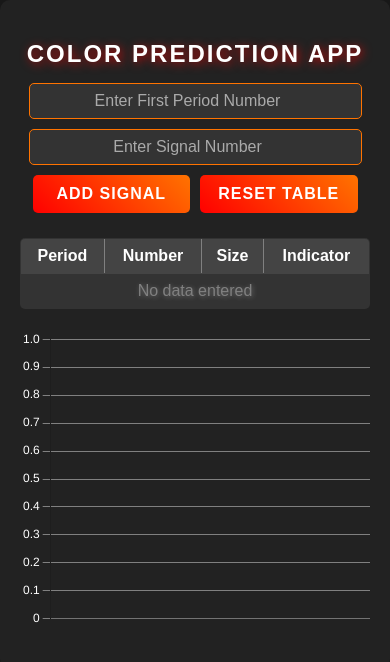
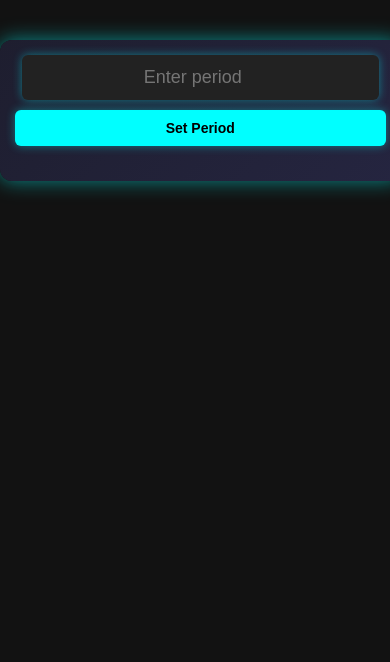
Before and after one commit to SaiTeja1233/color-preciction, a React (Create React App) app: page / in a window 390 px wide. Shown: the top 662 px of the page. Built offline with nearby package versions, Linux system fonts and the light colour scheme.

Commit message:
new update

```diff
--- a/src/ColorPredictionApp.css
+++ b/src/ColorPredictionApp.css
@@ -1,218 +1,174 @@
-/* Global Styles */
+/* General Styling */
 body {
     font-family: Arial, sans-serif;
-    background-color: #181818;
-
-    color: white;
+    background-color: #121212;
+    color: #fff;
+    text-align: center;
     margin: 0;
     padding: 0;
-    display: flex;
-    justify-content: center;
-    align-items: center;
-    height: auto;
 }
 
-/* App Container */
+/* Main Container */
 .container {
-    text-align: center;
+    width: 90%;
+    max-width: 500px;
+    margin: 40px auto;
     padding: 20px;
-    background: #222;
-    color: white;
-    max-width: 500px;
-    width: 90%;
-    margin: auto;
-    border-radius: 10px;
-    box-shadow: 0 4px 10px rgba(0, 0, 0, 0.5);
+    background: linear-gradient(135deg, #1e1e2f, #252540);
+    border-radius: 12px;
+    box-shadow: 0 0 20px rgba(0, 255, 255, 0.5);
 }
 
-/* Headings */
-h2 {
-    font-size: 22px;
-    margin-bottom: 10px;
+/* Input and Button */
+.number-input, .period-input {
+    width: 90%;
+    padding: 12px;
+    font-size: 18px;
+    border: none;
+    outline: none;
+    border-radius: 6px;
+    background: #222;
+    color: #0ff;
+    text-align: center;
+    box-shadow: 0 0 10px rgba(0, 255, 255, 0.4);
+    transition: 0.3s ease-in-out;
 }
 
-/* Input Fields */
-input {
-    margin: 5px;
-    padding: 10px;
-    width: 100%;
-    border: none;
-    border-radius: 5px;
-    font-size: 16px;
-    outline: none;
-    background: #333;
-    color: white;
-    text-align: center;
+.number-input:focus, .period-input:focus {
+    box-shadow: 0 0 15px rgba(0, 255, 255, 0.7);
 }
 
-input::placeholder {
-    color: #aaa;
+.add-btn, .set-period-btn {
+    width: 100%;
+    padding: 12px;
+    margin-top: 10px;
+    font-size: 16px;
+    font-weight: bold;
+    color: #000;
+    background: #0ff;
+    border: none;
+    border-radius: 6px;
+    cursor: pointer;
+    transition: 0.3s ease-in-out;
+    box-shadow: 0 0 10px rgba(0, 255, 255, 0.4);
 }
 
-/* Buttons */
-button {
-    margin: 5px;
-    padding: 12px;
-    width: 48%;
-    font-size: 16px;
-    font-weight: bold;
-    border: none;
-    border-radius: 5px;
-    cursor: pointer;
-    background: linear-gradient(45deg, #ff416c, #ff4b2b);
-    color: white;
-    transition: 0.3s ease;
-}
-
-button:hover {
-    background: linear-gradient(45deg, #ff4b2b, #ff416c);
+.add-btn:hover, .set-period-btn:hover {
+    background: #00bcd4;
+    box-shadow: 0 0 20px rgba(0, 255, 255, 0.8);
     transform: scale(1.05);
 }
 
-/* Table */
-table {
+/* Scrollable Grid Container */
+.scroll-container {
     width: 100%;
-    margin-top: 20px;
-    border-collapse: collapse;
-    background: #333;
-    border-radius: 5px;
-    overflow: hidden;
+    overflow-x: auto;
+    white-space: nowrap;
+    padding: 10px 0;
+    position: relative;
+    scrollbar-width: thin;
+    scrollbar-color: rgb(0, 195, 255) transparent;
 }
 
-th,
-td {
-    padding: 10px;
-    border-bottom: 1px solid #444;
-    text-align: center;
+/* Hide the default scrollbar */
+.scroll-container::-webkit-scrollbar {
+    height: 3px;
 }
 
-th {
-    background: #444;
-    color: white;
+.scroll-container::-webkit-scrollbar-track {
+    background: transparent;
 }
 
-td {
-    font-size: 16px;
+.scroll-container::-webkit-scrollbar-thumb {
+    background: rgb(0, 195, 255);
+    border-radius: 10px;
 }
 
-tbody tr:hover {
-    background: #555;
+/* Grid Container */
+.grid-container {
+    display: flex;
+    gap: 10px;
+}
+
+/* Columns */
+.column {
+    display: flex;
+    flex-direction: column;
+    gap: 8px;
+}
+
+/* Grid Box - Circle Shape */
+.grid-box {
+    width: 50px;
+    height: 50px;
+    font-size: 20px;
+    font-weight: bold;
+    display: flex;
+    align-items: center;
+    justify-content: center;
+    border-radius: 50%;
+    text-shadow: 0 0 5px rgba(255, 255, 255, 0.6);
+    box-shadow: 0 0 8px rgba(255, 255, 255, 0.2);
+    transition: 0.3s ease-in-out;
+    user-select: none;
+}
+
+/* Red (Even) */
+.red {
+    background: linear-gradient(135deg, #ff3d3d, #b71c1c);
+    color: white;
+    box-shadow: 0 0 10px rgba(255, 0, 0, 0.6);
+}
+
+.red:hover {
+    transform: scale(1.1);
+    box-shadow: 0 0 15px rgba(255, 0, 0, 0.9);
+}
+
+/* Green (Odd) */
+.green {
+    background: linear-gradient(135deg, #00e676, #007d34);
+    color: white;
+    box-shadow: 0 0 10px rgba(0, 255, 0, 0.6);
+}
+
+.green:hover {
+    transform: scale(1.1);
+    box-shadow: 0 0 15px rgba(0, 255, 0, 0.9);
 }
 
 /* Prediction Box */
 .prediction-box {
     margin-top: 20px;
     padding: 15px;
-    border-radius: 5px;
-    background: #282828;
+    border-radius: 8px;
+    display: flex;
+    align-items: center;
+    justify-content: center;
+    flex-direction: column;
+    gap: 10px;
     font-size: 18px;
     font-weight: bold;
+    background: linear-gradient(135deg, #222, #333);
+    box-shadow: 0 0 10px rgba(0, 255, 255, 0.4);
 }
 
-/* Chart Container */
-.chart-container {
-    width: 100%;
-    height: 300px;
-    margin-top: 20px;
-}
-
-/* Responsive Design */
+/* Responsive */
 @media (max-width: 500px) {
+    .grid-box {
+        width: 40px;
+        height: 40px;
+        font-size: 16px;
+    }
     .container {
-        max-width: 90%;
+        width: 95%;
         padding: 15px;
     }
-
-    h2 {
-        font-size: 18px;
-    }
-
-    input {
-        font-size: 14px;
-        padding: 8px;
-    }
-
-    button {
+    .add-btn, .set-period-btn {
         font-size: 14px;
         padding: 10px;
-        width: 100%;
     }
-
-    th,
-    td {
-        font-size: 14px;
-        padding: 8px;
-    }
-
     .prediction-box {
         font-size: 16px;
     }
 }
-h2 {
-    font-size: 24px;
-    font-weight: bold;
-    text-transform: uppercase;
-    letter-spacing: 2px;
-    text-shadow: 2px 2px 10px rgba(255, 0, 0, 0.7);
-}
-
-h3 {
-    font-size: 20px;
-    font-weight: bold;
-    text-transform: uppercase;
-    color: #ffcc00;
-    text-shadow: 2px 2px 10px rgba(255, 204, 0, 0.7);
-}
-
-p {
-    font-size: 18px;
-    font-weight: 500;
-    color: #ffffff;
-}
-
-button {
-    font-size: 16px;
-    font-weight: bold;
-    text-transform: uppercase;
-    letter-spacing: 1px;
-    color: white;
-    background: linear-gradient(45deg, #ff0000, #ff7300);
-    border: none;
-    border-radius: 5px;
-    transition: all 0.3s ease-in-out;
-}
-
-button:hover {
-    background: linear-gradient(45deg, #ff7300, #ff0000);
-    transform: scale(1.05);
-    box-shadow: 0px 0px 15px rgba(255, 115, 0, 0.7);
-}
-
-table th {
-    font-size: 16px;
-    font-weight: bold;
-}
-
-table td {
-    font-size: 16px;
-    font-weight: 500;
-    color: white;
-    text-shadow: 1px 1px 5px rgba(255, 255, 255, 0.3);
-}
-
-input {
-    font-size: 16px;
-    font-weight: 500;
-    color: white;
-    background: #333;
-    border: 1px solid #ff7300;
-    padding: 10px;
-    border-radius: 5px;
-    outline: none;
-    transition: all 0.3s ease-in-out;
-}
-
-input:focus {
-    border-color: #ffcc00;
-    box-shadow: 0px 0px 10px rgba(255, 204, 0, 0.7);
-}
--- a/src/ColorPredictionApp.jsx
+++ b/src/ColorPredictionApp.jsx
@@ -1,232 +1,184 @@
 import React, { useState } from "react";
-import { Line } from "react-chartjs-2";
-import "chart.js/auto";
 import "./ColorPredictionApp.css";
 
 const ColorPredictionApp = () => {
-    const [signals, setSignals] = useState([]);
-    const [periodNumber, setPeriodNumber] = useState("");
-    const [numberInput, setNumberInput] = useState("");
-    const [prediction, setPrediction] = useState("");
+    const [columns, setColumns] = useState([]); // Stores numbers
+    const [inputNumber, setInputNumber] = useState(""); // Number input
+    const [period, setPeriod] = useState(""); // Period input (initial)
+    const [prediction, setPrediction] = useState(null); // Stores predicted next number
+    const [periodSet, setPeriodSet] = useState(false); // Tracks if period is set
 
-    const handleAddSignal = () => {
-        if (numberInput === "" || isNaN(numberInput) || periodNumber === "")
+    // Function to add number
+    const addNumber = () => {
+        const newNumber = parseInt(inputNumber, 10);
+
+        if (isNaN(newNumber) || newNumber < 0 || newNumber > 9) {
+            alert("Please enter a valid number between 0 and 9.");
             return;
+        }
+        if (!periodSet) {
+            alert("Please enter a period number first.");
+            return;
+        }
 
-        const num = parseInt(numberInput);
-        const newPeriod =
-            signals.length > 0
-                ? parseInt(signals[0].period) + 1
-                : parseInt(periodNumber); // Keep initial input when empty
+        setColumns((prevColumns) => {
+            let updatedColumns = [...prevColumns];
 
-        const newSignal = {
-            period: newPeriod, // Incremented period number
-            value: num,
-            color: num % 2 === 0 ? "🔴" : "🟢",
-            size: num >= 5 ? "Big" : "Small",
+            if (updatedColumns.length === 0) {
+                updatedColumns = [[{ num: newNumber, period }]];
+            } else {
+                const lastColumn = updatedColumns[updatedColumns.length - 1];
+                const lastColumnIsEven = lastColumn[0].num % 2 === 0;
+                const newNumberIsEven = newNumber % 2 === 0;
+
+                if (
+                    (newNumberIsEven && lastColumnIsEven) ||
+                    (!newNumberIsEven && !lastColumnIsEven)
+                ) {
+                    updatedColumns[updatedColumns.length - 1] = [
+                        ...lastColumn,
+                        { num: newNumber, period },
+                    ];
+                } else {
+                    updatedColumns.push([{ num: newNumber, period }]);
+                }
+            }
+
+            // Store up to 20 columns but display only last 10
+            if (updatedColumns.length > 20) {
+                updatedColumns.shift();
+            }
+
+            // Trigger prediction when 9 columns are completed
+            if (updatedColumns.length >= 9) {
+                const predictedNum = predictNextNumber(updatedColumns);
+                setPrediction(predictedNum);
+            }
+
+            return updatedColumns;
+        });
+
+        setPeriod(period + 1); // Auto-increment period
+        setInputNumber(""); // Clear number input
     };
 
-        const updatedSignals = [newSignal, ...signals.slice(0, 9)];
-        setSignals(updatedSignals);
+   const predictNextNumber = (data) => {
+       if (!data || data.length === 0) return null;
 
-        // Update the period number state for the next entry
-        setPeriodNumber(newPeriod);
+       const numberFrequency = Array(10).fill(0);
+       const colorFrequency = { red: 0, green: 0 };
 
-        setNumberInput("");
+       // Weight recent entries higher for better trend prediction
+       const weightFactor = data.length > 5 ? 1.5 : 1;
 
-        if (updatedSignals.length >= 3) {
-            predictNext(updatedSignals);
+       data.flat().forEach((entry, index) => {
+           numberFrequency[entry.num] += weightFactor * (index + 1); // More weight for recent numbers
+           if (entry.color === "red") colorFrequency.red += 1;
+           if (entry.color === "green") colorFrequency.green += 1;
+       });
+
+       // Find the number with the highest weighted frequency
+       const maxFreq = Math.max(...numberFrequency);
+       const weightedNumbers = numberFrequency
+           .map((freq, num) => (freq === maxFreq ? num : null))
+           .filter((num) => num !== null);
+
+       // Predict number based on weighted probability
+       let predictedNumber =
+           weightedNumbers[Math.floor(Math.random() * weightedNumbers.length)];
+
+       // Predict color based on color frequency trends
+       const predictedColor =
+           colorFrequency.red >= colorFrequency.green ? "red" : "green";
+
+       return { number: predictedNumber, color: predictedColor };
+   };
+
+
+    // Handle Enter Key Press
+    const handleKeyPress = (e) => {
+        if (e.key === "Enter") {
+            addNumber();
         }
     };
 
-    const predictNext = (lastSignals) => {
-        let predictedNumbers = [];
-        let predictionResult = "";
-
-        if (lastSignals.length === 0) return;
-
-        const latestSignal = lastSignals[0]; // Get the most recent signal
-        const nextPeriod = parseInt(latestSignal.period) + 1; // Increment period number for prediction
-
-        if (Math.random() > 0.5) {
-            // Predict by Size
-            if (latestSignal.size === "Big") {
-                predictedNumbers = [
-                    Math.floor(Math.random() * 5) + 5,
-                    Math.floor(Math.random() * 5) + 5,
-                ];
-            } else {
-                predictedNumbers = [
-                    Math.floor(Math.random() * 5),
-                    Math.floor(Math.random() * 5),
-                ];
-            }
-            predictionResult = `${nextPeriod} : ${predictedNumbers.join(
-                ", "
-            )} (${latestSignal.size})`;
-        } else {
-            // Predict by Indicator
-            if (latestSignal.color === "🔴") {
-                predictedNumbers = [2, 4, 6, 8]
-                    .sort(() => 0.5 - Math.random())
-                    .slice(0, 2);
-            } else {
-                predictedNumbers = [1, 3, 5, 7, 9]
-                    .sort(() => 0.5 - Math.random())
-                    .slice(0, 2);
-            }
-            predictionResult = ` ${nextPeriod} : ${predictedNumbers.join(
-                ", "
-            )} (${latestSignal.color})`;
-        }
-
-        setPrediction(predictionResult);
-    };
-
-    const resetTable = () => {
-        setSignals([]);
-        setPrediction("");
-        setPeriodNumber("");
-    };
-
     return (
-        <div
-            style={{
-                textAlign: "center",
-                padding: "20px",
-                background: "#222",
-                color: "white",
-                maxWidth: "500px",
-                margin: "auto",
-                borderRadius: "10px",
-            }}
-        >
-            <h2>Color Prediction App</h2>
-            {signals.length === 0 && (
+        <div className="container">
+            {/* Initial Period Input */}
+            {!periodSet && (
+                <div className="input-container">
                     <input
                         type="number"
-                    value={periodNumber}
-                    onChange={(e) => setPeriodNumber(e.target.value)}
-                    placeholder="Enter First Period Number"
-                    style={{ margin: "5px", padding: "8px", width: "90%" }}
+                        min="1"
+                        value={period}
+                        onChange={(e) =>
+                            setPeriod(parseInt(e.target.value, 10) || "")
+                        }
+                        placeholder="Enter period"
+                        className="period-input"
                     />
-            )}
-            <input
-                type="number"
-                value={numberInput}
-                onChange={(e) => setNumberInput(e.target.value)}
-                onKeyDown={(e) => {
-                    if (e.key === "Enter") {
-                        handleAddSignal();
-                    }
-                }}
-                placeholder="Enter Signal Number"
-                style={{ margin: "5px", padding: "8px", width: "90%" }}
-            />
-
                     <button
-                onClick={handleAddSignal}
-                style={{ margin: "5px", padding: "10px", width: "45%" }}
+                        onClick={() => period && setPeriodSet(true)}
+                        className="set-period-btn"
                     >
-                Add Signal
+                        Set Period
                     </button>
-            <button
-                onClick={resetTable}
-                style={{ margin: "5px", padding: "10px", width: "45%" }}
-            >
-                Reset Table
-            </button>
-            {/* Prediction Result */}
-            {prediction && (
-                <div style={{ marginTop: "20px" }}>
-                    <h3>Next Prediction</h3>
-                    <p style={{ fontSize: "20px", fontWeight: "bold" }}>
-                        {prediction}
-                    </p>
                 </div>
             )}
 
-            {/* Table */}
-            <table
-                border="1"
-                style={{
-                    width: "100%",
-                    marginTop: "20px",
-                    textAlign: "center",
-                    background: "#333",
-                    borderRadius: "5px",
-                }}
+            {/* Number Input */}
+            {periodSet && (
+                <div className="input-container">
+                    <input
+                        type="number"
+                        min="0"
+                        max="9"
+                        value={inputNumber}
+                        onChange={(e) => setInputNumber(e.target.value)}
+                        placeholder="Enter number (0-9)"
+                        className="number-input"
+                        onKeyPress={handleKeyPress}
+                    />
+                    <button onClick={addNumber} className="add-btn">
+                        Add
+                    </button>
+                </div>
+            )}
+
+            {/* Scrollable Number Grid */}
+            <div className="scroll-container">
+                <div className="grid-container">
+                    {columns.slice(-10).map((column, colIndex) => (
+                        <div key={colIndex} className="column">
+                            {column.map((entry, rowIndex) => (
+                                <div
+                                    key={`${colIndex}-${rowIndex}`}
+                                    className={`grid-box ${
+                                        entry.num % 2 === 0 ? "red" : "green"
+                                    }`}
+                                    title={`Period: ${entry.period}`}
                                 >
-                <thead>
-                    <tr>
-                        <th>Period</th>
-                        <th>Number</th>
-                        <th>Size</th>
-                        <th>Indicator</th>
-                    </tr>
-                </thead>
-                <tbody>
-                    {signals.length === 0 ? (
-                        <tr>
-                            <td colSpan="4" style={{ color: "gray" }}>
-                                No data entered
-                            </td>
-                        </tr>
-                    ) : (
-                        signals.map((signal, index) => (
-                            <tr key={index}>
-                                <td style={{ color: "lightgray" }}>
-                                    {signal.period}
-                                </td>
-                                <td style={{ color: "white" }}>
-                                    {signal.value}
-                                </td>
-                                <td>{signal.size}</td>
-                                <td>{signal.color}</td>
-                            </tr>
-                        ))
+                                    {entry.num}
+                                </div>
+                            ))}
+                        </div>
+                    ))}
+                </div>
+            </div>
+
+            {/* Prediction Display */}
+            {prediction !== null && (
+                <div className="prediction-box">
+                    <h3>Predicted Next Number:</h3>
+                    <div
+                        className={`grid-box ${
+                            prediction % 2 === 0 ? "red" : "green"
+                        }`}
+                    >
+                        {prediction}
+                    </div>
+                </div>
             )}
-                </tbody>
-            </table>
-
-            {/* Graph */}
-            <div
-                style={{ width: "100%", height: "300px", margin: "20px auto" }}
-            >
-                <Line
-                    data={{
-                        labels: signals.map((_, index) => index + 1), // Hide period numbers, use index
-                        datasets: [
-                            {
-                                label: "Numbers Trend",
-                                data: signals.map((s) => s.value),
-                                borderColor: "red",
-                                backgroundColor: "rgba(255, 99, 132, 0.5)",
-                                fill: false,
-                                borderWidth: 2,
-                                pointRadius: 5,
-                                pointBackgroundColor: "red",
-                                tension: 0,
-                            },
-                        ],
-                    }}
-                    options={{
-                        responsive: true,
-                        maintainAspectRatio: false,
-                        plugins: { legend: { display: false } },
-                        scales: {
-                            x: {
-                                grid: { color: "gray" },
-                                ticks: { color: "white" },
-                            },
-                            y: {
-                                grid: { color: "gray" },
-                                ticks: { color: "white" },
-                            },
-                        },
-                    }}
-                />
-            </div>
         </div>
     );
 };
```
Lines whose indentation alone changed are shown as unchanged.
